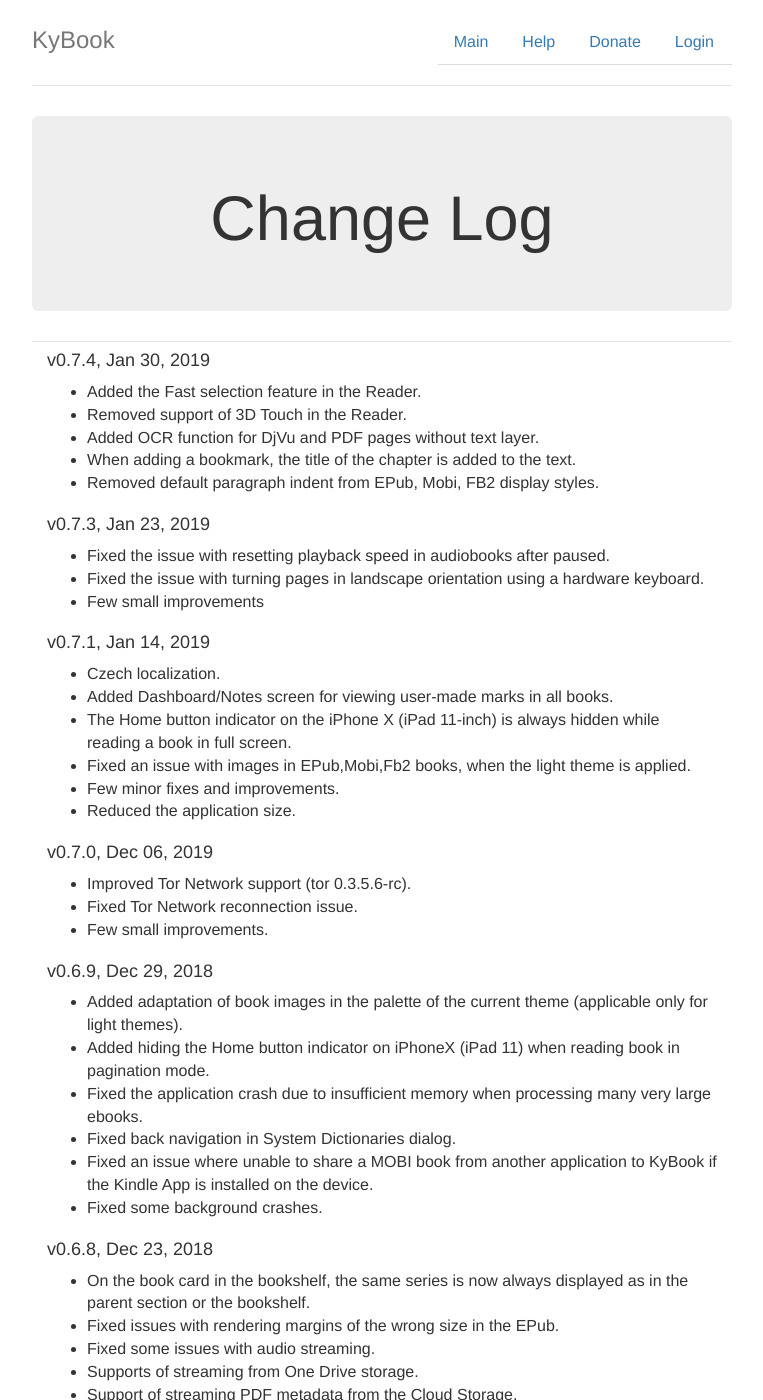
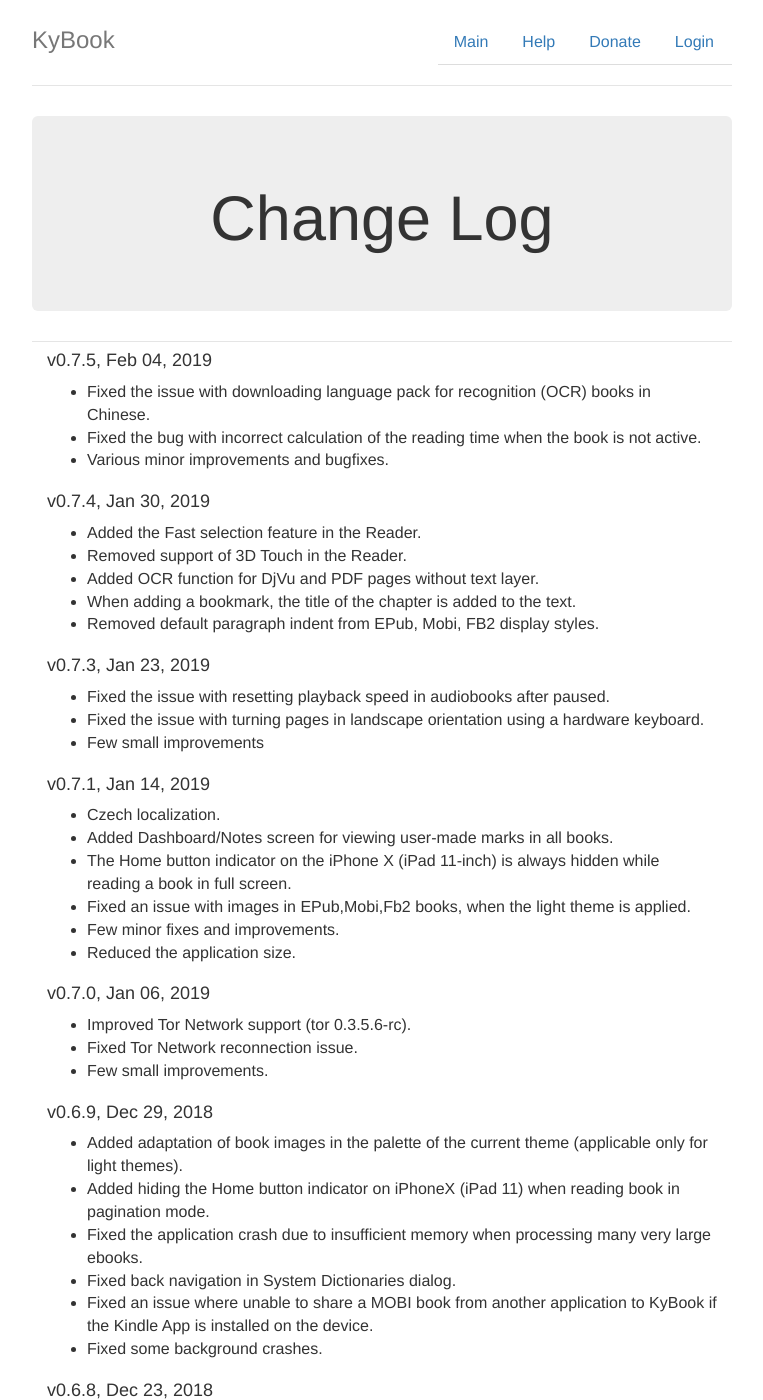
Before and after one commit to kolyvan/kybook-reader.com, a Jekyll site: the page built from changelog.html, in a window 1280 px wide and 1400 px high. Shown: the whole window, without its empty margins (258-1021 px from the left). Built offline with Jekyll 4.4.1, drawn with Linux system fonts in a browser that asks for light colours.

Commit message:
update for app release v0.7.5

```diff
--- a/changelog.html
+++ b/changelog.html
@@ -5,6 +5,15 @@
 
 <div class="jumbotron">
 <h1>Change Log</h1>
+</div>
+
+<div class="col-lg-12">
+  <h4>v0.7.5, Feb 04, 2019</h4>
+  <ul>
+    <li>Fixed the issue with downloading language pack for recognition (OCR) books in Chinese.</li>
+    <li>Fixed the bug with incorrect calculation of the reading time when the book is not active.</li>
+    <li>Various minor improvements and bugfixes.</li>
+  </ul>
 </div>
 
 <div class="col-lg-12">
@@ -40,7 +49,7 @@
 </div>
 
 <div class="col-lg-12">
-  <h4>v0.7.0, Dec 06, 2019</h4>
+  <h4>v0.7.0, Jan 06, 2019</h4>
   <ul>
     <li>Improved Tor Network support (tor 0.3.5.6-rc).</li>
     <li>Fixed Tor Network reconnection issue.</li>
--- a/index.html
+++ b/index.html
@@ -21,7 +21,7 @@
 </div>
 
 <div class="alert alert-success" role="alert">
-  <strong>January 30, 2019</strong> KyBook 3 v0.7.4 was released on the  <a href="http://itunes.apple.com/app/id1348198785">App Store</a>.
+  <strong>February 04, 2019</strong> KyBook 3 v0.7.5 was released on the  <a href="http://itunes.apple.com/app/id1348198785">App Store</a>.
   <br />
   <a href="/changelog.html">Change Log</a>
 </div>
@@ -97,6 +97,7 @@
       <li>Crops page margins in manual or automatic mode</li>
       <li>Smart zooming by double-tap</li>
       <li>PDF Reflow on iPhone</li>
+      <li>Page text recognition (OCR)</li>
     </ul>
   </div>
 
--- a/ru/index.html
+++ b/ru/index.html
@@ -21,7 +21,7 @@
 </div>
 
 <div class="alert alert-success" role="alert">
-  <strong>30 Января 2019</strong> KyBook 3 v0.7.4 выпущен в <a href="https://itunes.apple.com/ru/app/kybook-3-ebook-reader/id1348198785?mt=8">App Store</a>.
+  <strong>04 Февраля 2019</strong> KyBook 3 v0.7.5 выпущен в <a href="https://itunes.apple.com/ru/app/kybook-3-ebook-reader/id1348198785?mt=8">App Store</a>.
   <br />
   <a href="/ru/changelog.html">История изменений</a>
 </div>
@@ -97,6 +97,7 @@
       <li>Обрезка полей в ручном и автоматическом режиме</li>
       <li>Умное масштабирование при двойном нажатии</li>
       <li>Режим PDF Reflow на iPhone</li>
+      <li>Распознавание текста страниц (OCR)</li>
     </ul>
   </div>
 
```
Also changed, not shown: ru/changelog.html (+9 -0 lines).
